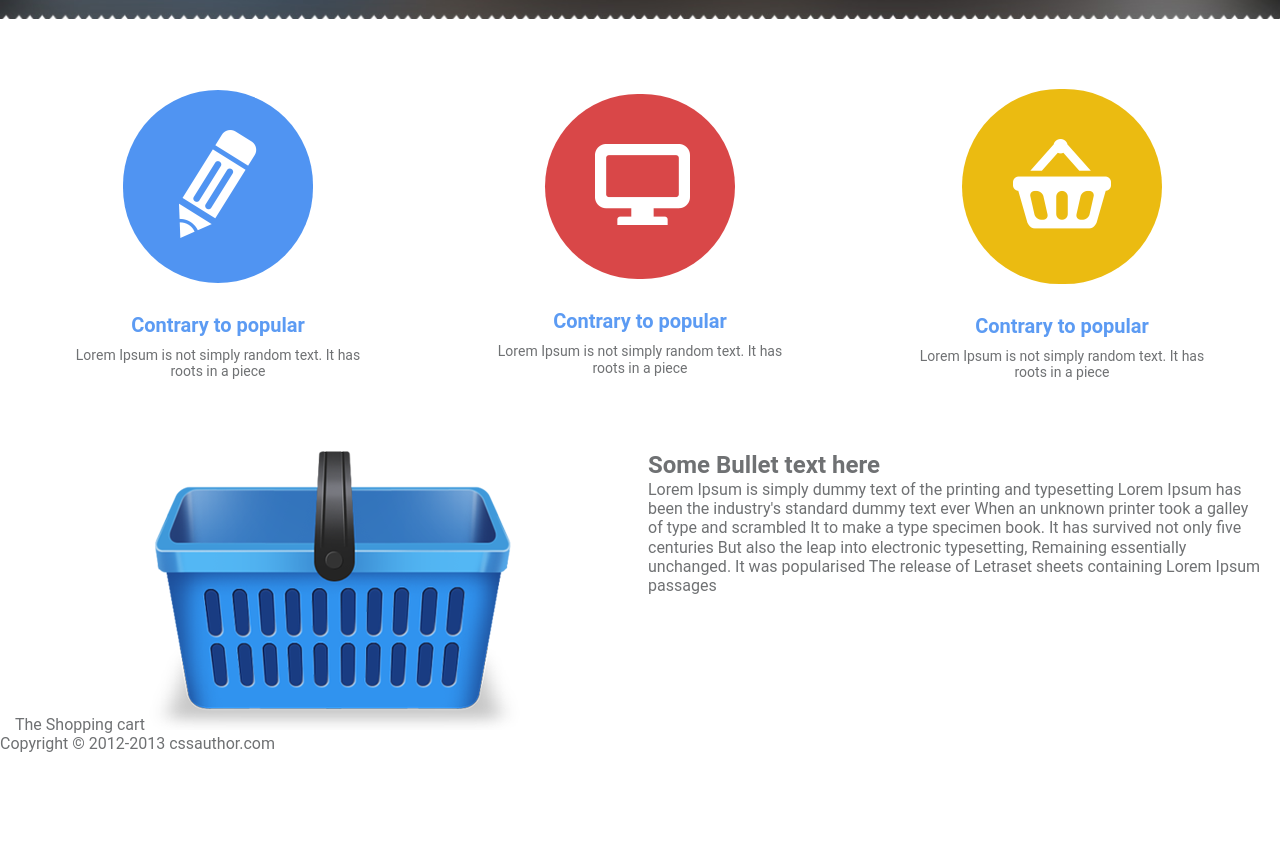
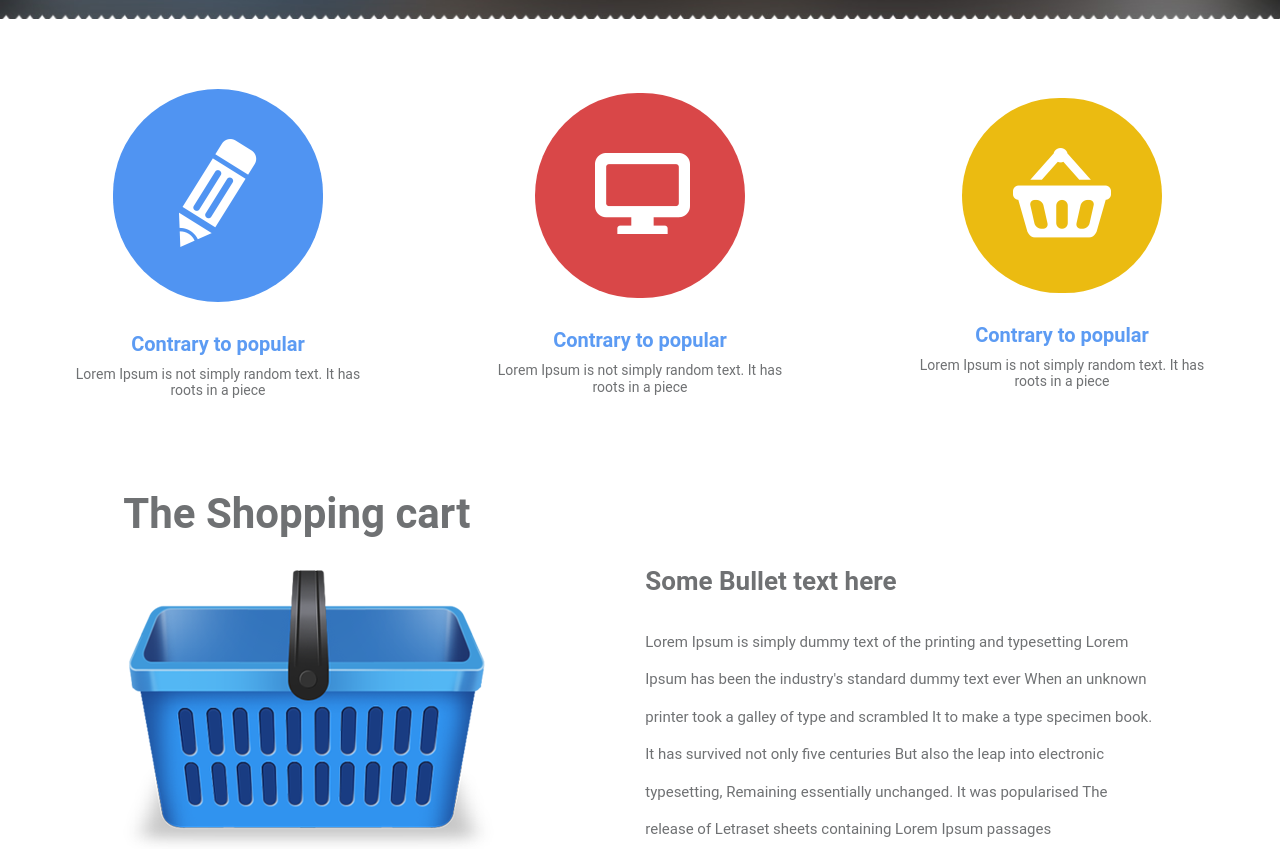
Before and after one commit to MrTiZel/Prechu, a website: page public/index.html in a window 1280 px wide. Shown: the part 555-1407 px from the top of the page. Before the commit the page ends 1309 px from the top, so only its background shows below. Drawn offline with nearby package versions, Linux system fonts and the light colour scheme.

Commit message:
box content done

```diff
--- a/public/index.html
+++ b/public/index.html
@@ -81,11 +81,11 @@
     </div>
     <div id="shopping">
       <div class="row">
-        <div class="col-sm">
+        <div class="boxCart col-sm-4">
           <span>The Shopping cart</span>
           <img alt="shopping-cart" src="img/cart.png" />
         </div>
-        <div class="col-sm col-xl-12">
+        <div class="boxText col-sm-5 col-xl-12">
           <h2>Some Bullet text here</h2>
           <p>Lorem Ipsum is simply dummy text of the printing and typesetting Lorem Ipsum has been the industry's standard dummy text ever When an unknown printer took a galley of type and scrambled It to make a type specimen book. It has survived not only
             five centuries But also the leap into electronic typesetting, Remaining essentially unchanged. It was popularised The release of Letraset sheets containing Lorem Ipsum passages</p>
--- a/src/scss/contrag.scss
+++ b/src/scss/contrag.scss
@@ -6,7 +6,7 @@
     @include basicWidth;
     @include piddLeftRight;
     margin-top: 70px;
-    margin-bottom: 70px;
+    margin-bottom: 90px;
 
     .row{
       justify-content: space-around;
@@ -32,8 +32,8 @@
         .pencilIcon{
           background: $bgColorIconPencil;
           width: 110px;
-          padding: 40px;
-          border-radius: 100px;
+          padding: 50px;
+          border-radius: 110px;
           img{
             width: 78px;
             height: 108px;
@@ -45,8 +45,8 @@
         .screenIcon{
           background: $bgColorIconScreen;
           width: 90px;
-          padding: 50px;
-          border-radius: 150px;
+          padding: 60px;
+          border-radius: 110px;
           img{
             width: 95px;
             height: 81px;
@@ -60,7 +60,7 @@
           background: $bgColorIconBasket;
           width: 100px;
           padding: 50px;
-          border-radius: 150px;
+          border-radius: 100px;
           img{
             width: 98px;
             height: 90px;
@@ -72,5 +72,40 @@
   #shopping{
     @include basicWidth;
     @include piddLeftRight;
+    margin-bottom: 50px;
+
+    .row{
+      justify-content: center;
+      align-items:flex-end;
+
+      .boxCart{
+        display: flex;
+        flex-flow: column;
+        justify-content: center;
+
+        span{
+          font-size: 42px;
+          font-weight: bold;
+          margin-bottom: 30px;
+        }
+
+        img{
+          width: 371px;
+          height: 279px;
+        }
+      }
+      .boxText{
+        line-height: 2.5;
+        margin-left: 100px;
+
+        h2{
+          font-size: 26px;
+          margin-bottom: 10px;
+        }
+        p{
+          font-size: 15px;
+        }
+      }
+    }
   }
 }
```
Also changed, not shown: public/css/main.min.css.
